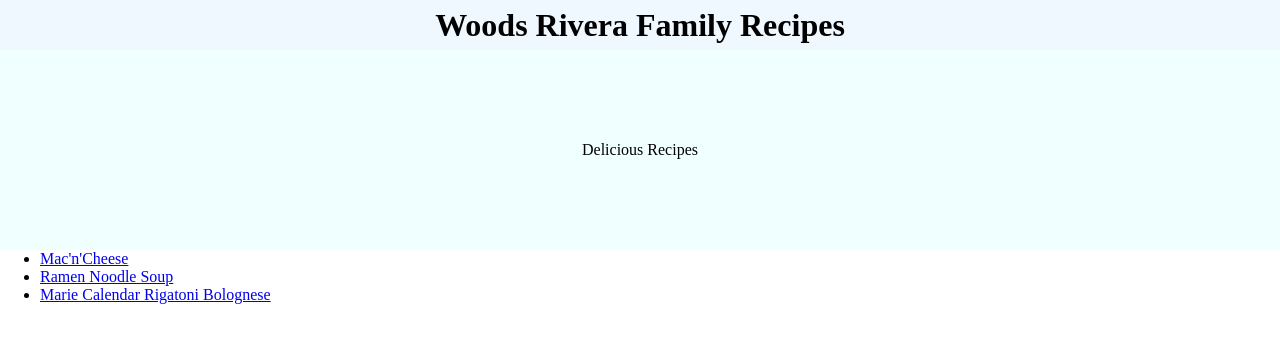
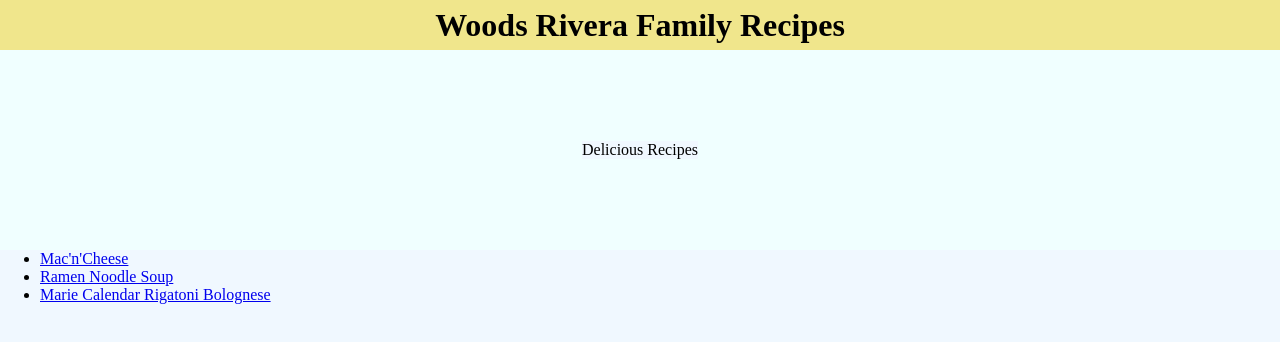
Before and after one commit to jevanwoods/odin_recipes, a plain HTML site: page index.html in a window 1280 px wide. Drawn offline with Linux system fonts and the light colour scheme.

Commit message:
Updated styles for different elements.

```diff
--- a/styles.css
+++ b/styles.css
@@ -1,9 +1,14 @@
 * {
     margin: 0px;
+    background-color: aliceblue;
+}
+
+h1 {
+    background-color: khaki;
 }
 
 header {
-    background-color: aliceblue;
+    background-color: khaki;
     width: vl;
     height: 50px;
     display: flex;
```
